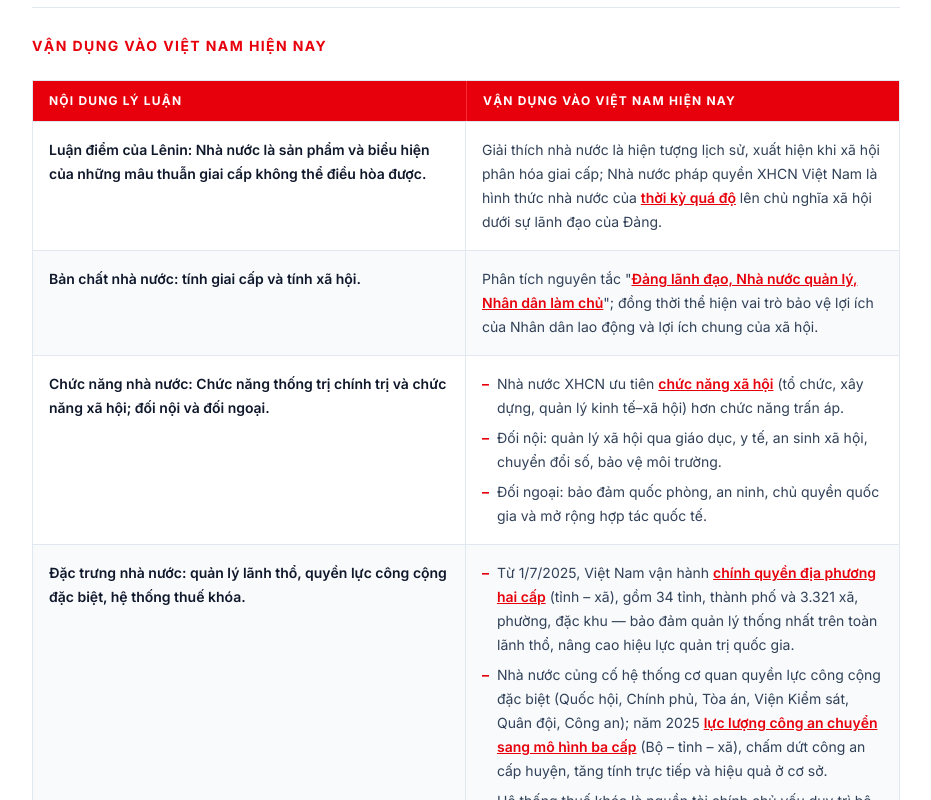
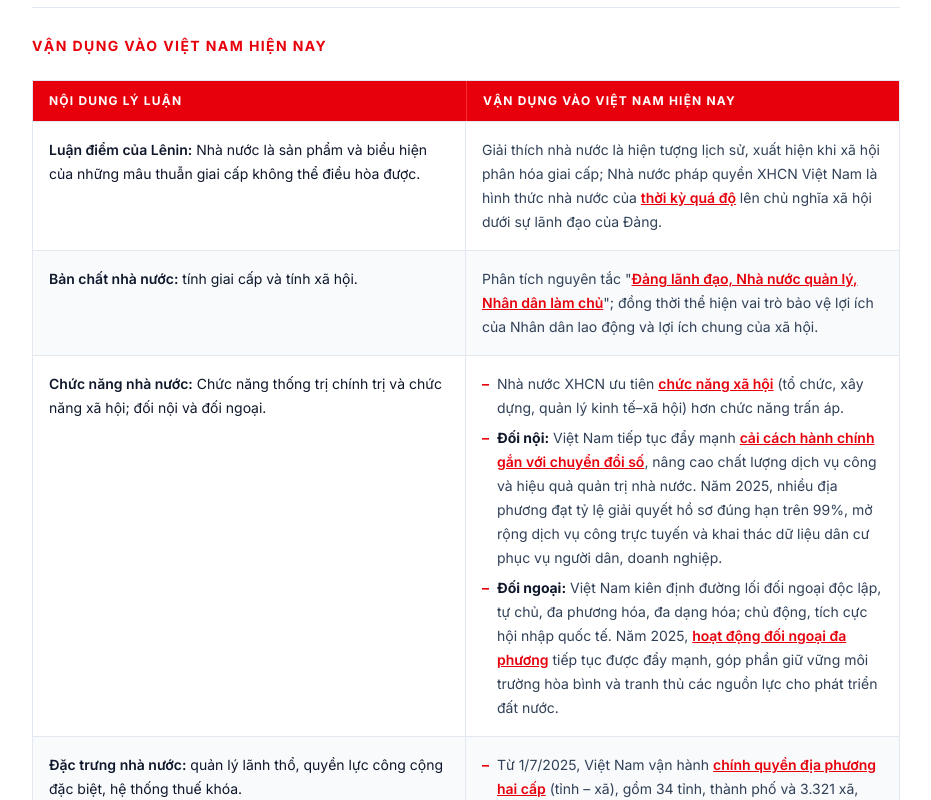
Before and after one commit to phanhoangs26/MLN122, a React (Vite) app: page /vietnam in a window 1280 px wide. Shown: the part 1720-2520 px from the top of the page, without its empty margins (300-1231 px from the left). Built offline with nearby package versions, Linux system fonts and the light colour scheme.

Commit message:
style: bold Doi noi/Doi ngoai labels in chuc nang bullets

```diff
--- a/src/app/data/vietnamContent.ts
+++ b/src/app/data/vietnamContent.ts
@@ -43,12 +43,18 @@ export const theoryBridge = {
         },
         {
           parts: [
-            { text: 'Đối nội: quản lý xã hội qua giáo dục, y tế, an sinh xã hội, chuyển đổi số, bảo vệ môi trường.' },
+            { text: 'Đối nội:', bold: true },
+            { text: ' Việt Nam tiếp tục đẩy mạnh ' },
+            { text: 'cải cách hành chính gắn với chuyển đổi số', href: 'https://baochinhphu.vn/cai-cach-hanh-chinh-gan-voi-chuyen-doi-so-tu-chu-truong-lon-den-chuyen-dong-thuc-chat-o-dia-phuong-102251220214944881.htm' },
+            { text: ', nâng cao chất lượng dịch vụ công và hiệu quả quản trị nhà nước. Năm 2025, nhiều địa phương đạt tỷ lệ giải quyết hồ sơ đúng hạn trên 99%, mở rộng dịch vụ công trực tuyến và khai thác dữ liệu dân cư phục vụ người dân, doanh nghiệp.' },
           ],
         },
         {
           parts: [
-            { text: 'Đối ngoại: bảo đảm quốc phòng, an ninh, chủ quyền quốc gia và mở rộng hợp tác quốc tế.' },
+            { text: 'Đối ngoại:', bold: true },
+            { text: ' Việt Nam kiên định đường lối đối ngoại độc lập, tự chủ, đa phương hóa, đa dạng hóa; chủ động, tích cực hội nhập quốc tế. Năm 2025, ' },
+            { text: 'hoạt động đối ngoại đa phương', href: 'https://nhandan.vn/dau-an-viet-nam-trong-doi-ngoai-da-phuong-post934375.html' },
+            { text: ' tiếp tục được đẩy mạnh, góp phần giữ vững môi trường hòa bình và tranh thủ các nguồn lực cho phát triển đất nước.' },
           ],
         },
       ],
@@ -200,6 +206,8 @@ export const references = {
     { label: 'Vietnam to implement two-tier local government model from July 1, 2025 — Nhân Dân', href: 'https://en.nhandan.vn/infographic-viet-nam-to-implement-two-tier-local-government-model-from-july-1-2025-post149971.html' },
     { label: 'District-level police no longer in operation in Vietnam as of March 1 — VOV', href: 'https://english.vov.vn/en/politics/domestic/district-level-police-no-longer-in-operation-in-vietnam-as-of-march-1-post1157929.vov' },
     { label: 'Close to the people: government to truly serve the people — Diễn đàn Doanh nghiệp', href: 'https://en.diendandoanhnghiep.vn/close-to-the-people-government-to-truly-serve-the-people-n44860.html' },
+    { label: 'Cải cách hành chính gắn với chuyển đổi số — Báo Điện tử Chính phủ', href: 'https://baochinhphu.vn/cai-cach-hanh-chinh-gan-voi-chuyen-doi-so-tu-chu-truong-lon-den-chuyen-dong-thuc-chat-o-dia-phuong-102251220214944881.htm' },
+    { label: 'Dấu ấn Việt Nam trong đối ngoại đa phương — Nhân Dân', href: 'https://nhandan.vn/dau-an-viet-nam-trong-doi-ngoai-da-phuong-post934375.html' },
   ] as SourceRef[],
   digital: [
     { label: 'Cơ bản hoàn thành 25/25 dịch vụ công trực tuyến thiết yếu của Đề án 06 — Văn phòng Chính phủ', href: 'https://vpcp.chinhphu.vn/hoan-thanh-25-25-dich-vu-cong-truc-tuyen-thiet-yeu-cua-de-an-06-115221225123659938.htm' },
--- a/src/app/pages/VietnamState.tsx
+++ b/src/app/pages/VietnamState.tsx
@@ -114,7 +114,16 @@ export default function VietnamState() {
               </div>
               {theoryBridge.mappings.map((m, i) => (
                 <div key={i} className={`grid grid-cols-2 border-b border-slate-200 last:border-0 ${i % 2 === 0 ? 'bg-white' : 'bg-slate-50'}`}>
-                  <div className="px-4 py-4 text-sm leading-6 text-slate-900 font-semibold border-r border-slate-200">{m.theory}</div>
+                  <div className="px-4 py-4 text-sm leading-6 text-slate-900 border-r border-slate-200">
+                    {m.theory.includes(':') ? (
+                      <>
+                        <span className="font-semibold">{m.theory.split(':')[0]}:</span>
+                        <span className="font-normal">{m.theory.split(':').slice(1).join(':')}</span>
+                      </>
+                    ) : (
+                      <span className="font-semibold">{m.theory}</span>
+                    )}
+                  </div>
                   <div className="px-4 py-4 text-sm leading-6 text-slate-700">
                     {m.bullets ? (
                       <ul className="space-y-1.5">
@@ -126,6 +135,8 @@ export default function VietnamState() {
                                 part.href ? (
                                   <a key={j} href={part.href} target="_blank" rel="noopener noreferrer"
                                     className="font-semibold text-red-600 underline hover:text-red-700">{part.text}</a>
+                                ) : part.bold ? (
+                                  <span key={j} className="font-bold text-slate-900">{part.text}</span>
                                 ) : <span key={j}>{part.text}</span>
                               )}
                             </span>
```
